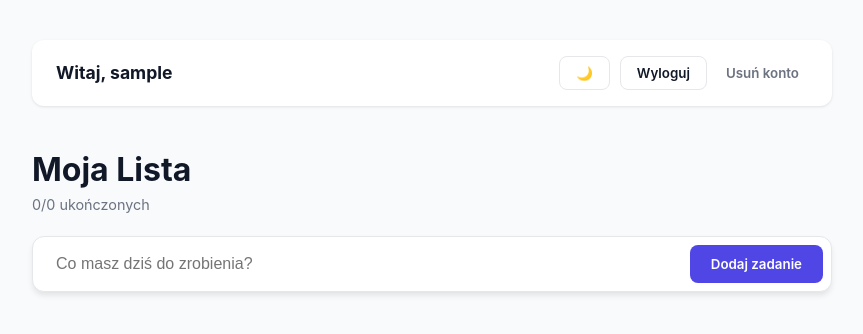
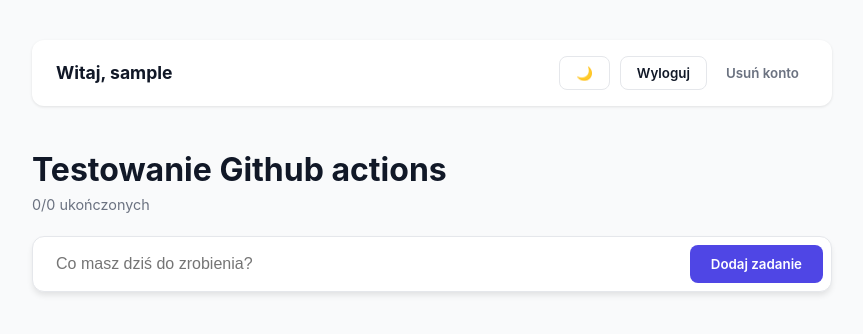
Before and after one commit to AenSaevherne23/Chmurowe, a website with bundled scripts: page public/index.html in a window 1280 px wide. Shown: the whole page, without its empty margins (208-1071 px from the left). Built offline with nearby package versions, Linux system fonts and the light colour scheme; some packages are replaced by stand-ins of ours; no server answers; sample sign-in values are in the browser's storage.

Commit message:
Zmiana naglowka na test github actions

```diff
--- a/public/index.html
+++ b/public/index.html
@@ -23,7 +23,7 @@
 
         <main class="content">
             <section class="add-task-section">
-                <h1>Moja Lista</h1>
+                <h1>Testowanie Github actions</h1>
                 <span id="counter" class="task-counter">0/0 ukończonych</span>
 
                 <form id="taskForm" class="task-input-group">
```
